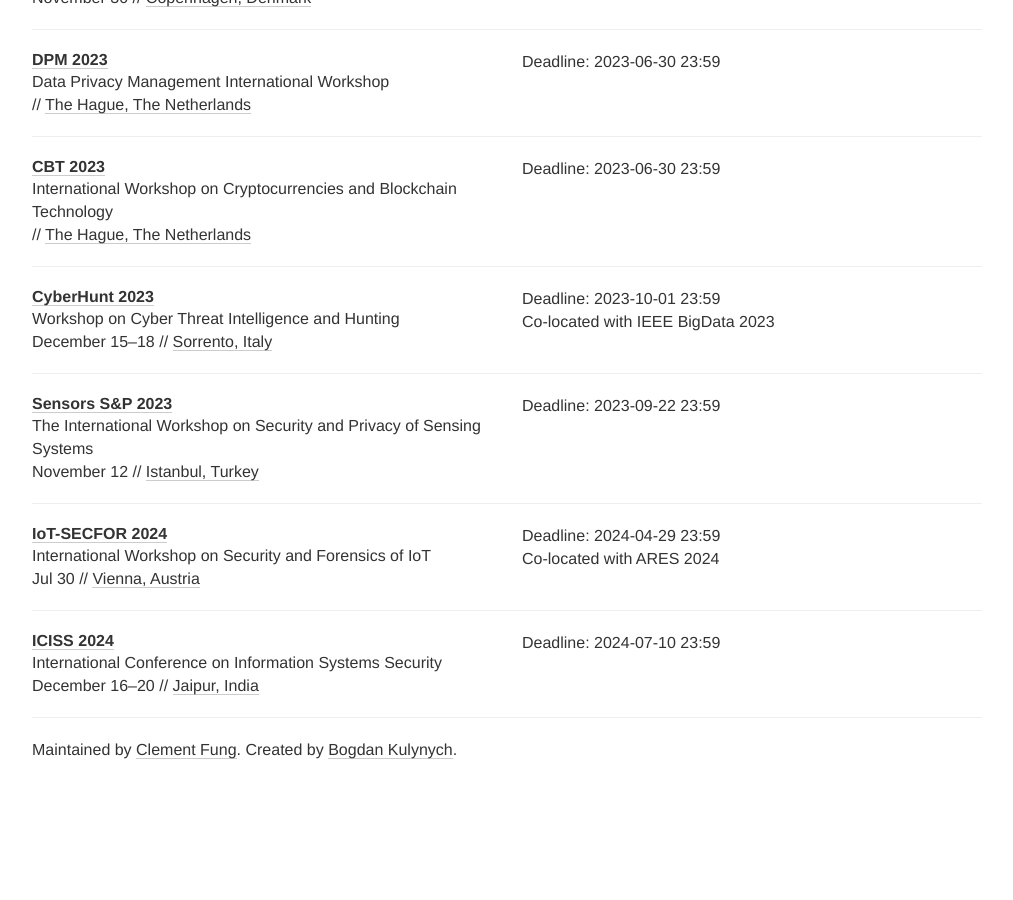
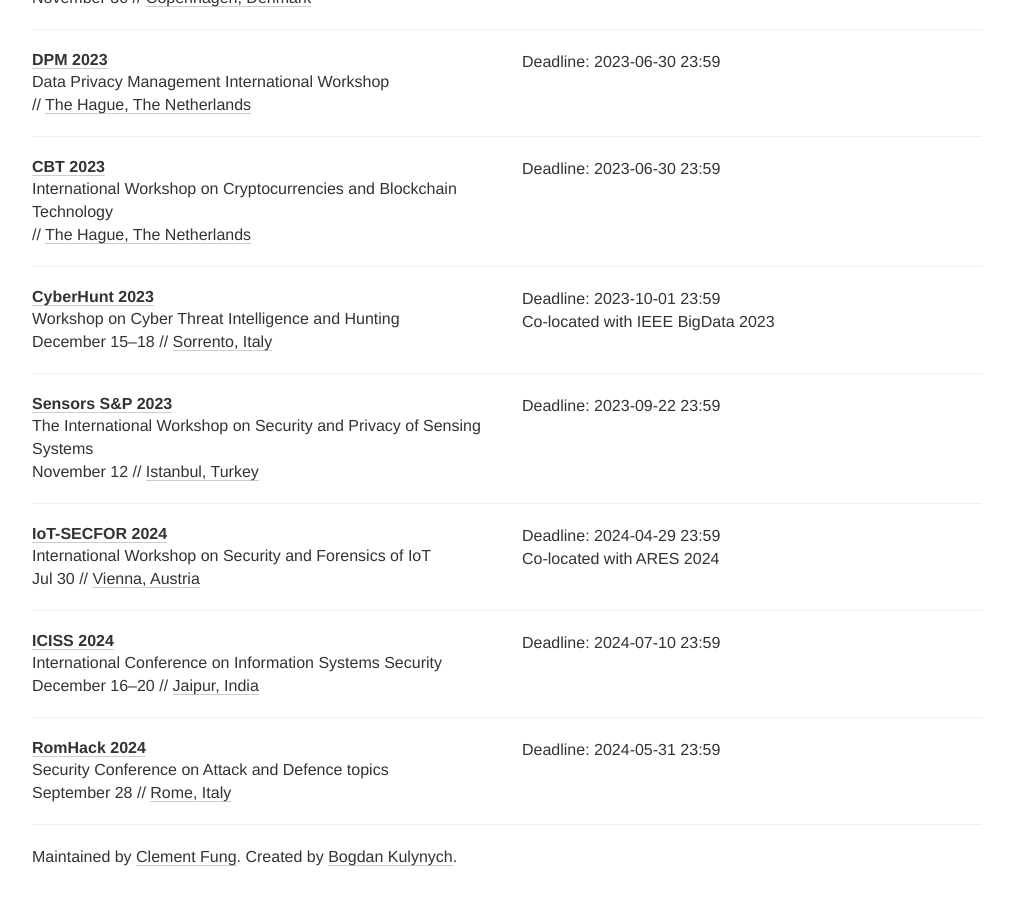
Before and after one commit to sec-deadlines/sec-deadlines.github.io, a Jekyll site: the page built from index.html, in a window 1280 px wide and 900 px high, scrolled down 11930 px. Shown: the whole window, without its empty margins (133-1146 px from the left). Built offline with Jekyll 4.4.1, drawn with Linux system fonts in a browser that asks for light colours; nearby versions of some CDN libraries; comment, search, counter and statistics services are not loaded; before the commit the page ends 12723 px from its top, so only the background shows below that.

Commit message:
Add RomHack 2024
Add RomHack 2024 conference

```diff
--- a/_data/conferences.yml
+++ b/_data/conferences.yml
@@ -853,3 +853,13 @@
   date: December 16-20
   place: Jaipur, India
   tags: [SEC, PRIV, CONF]
+
+- name: RomHack
+  description: Security Conference on Attack and Defence topics
+  year: 2024
+  link: https://romhack.io
+  deadline: ["2024-05-31 23:59"]
+  date: September 28
+  place: Rome, Italy
+  tags: [SEC, CONF]
+  timezone: Europe/Rome
```
